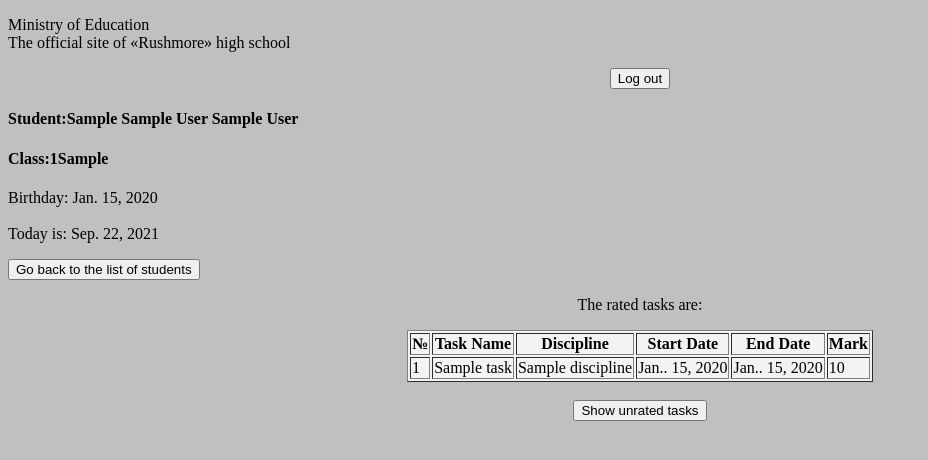
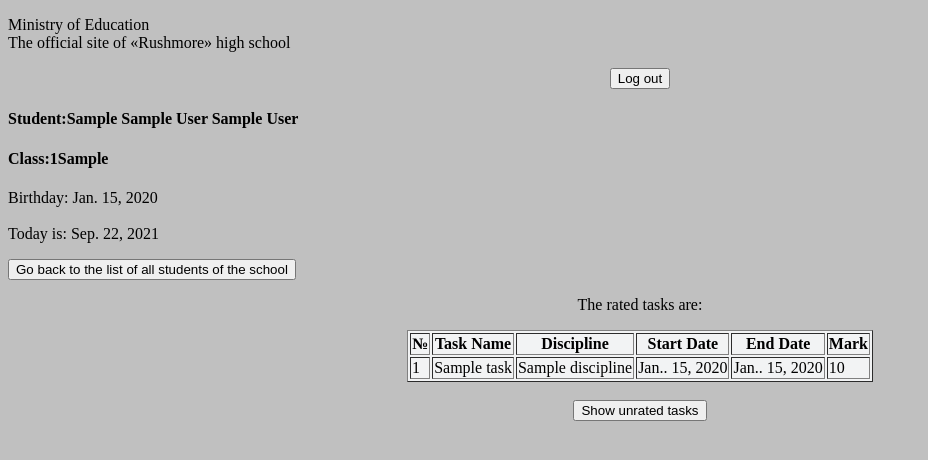
Before and after one commit to smolin8033/Electronic-grade-book, a Django app: page /school/manager/1/student/rated/ in a window 1280 px wide. Shown: the top 460 px of the page, without its empty margins (0-928 px from the left). Run offline with Django 3.2, Linux system fonts and the light colour scheme; a user stored in the database is signed in; tables that the repository leaves empty hold one stand-in row (values such as "Sample post").

Commit message:
refactor

```diff
--- a/school/templates/manager_rated.html
+++ b/school/templates/manager_rated.html
@@ -7,7 +7,7 @@
 Today is: {{current_date|date:"M. d, Y"}}
 </p>
 <form action="{% url 'student_list' %}">
-    <input type="submit" value="Go back to the list of students" />
+    <input type="submit" value="Go back to the list of all students of the school" />
 </form>
 <center>
     <p>The rated tasks are:</p>
--- a/school/templates/manager_unrated.html
+++ b/school/templates/manager_unrated.html
@@ -7,7 +7,7 @@
 Today is: {{current_date|date:"M. d, Y"}}
 </p>
 <form action="{% url 'student_list' %}">
-    <input type="submit" value="Go back to the list of students" />
+    <input type="submit" value="Go back to the list of all students of the school" />
 </form>
 <center>
     <p>The unrated tasks are:</p>
```
